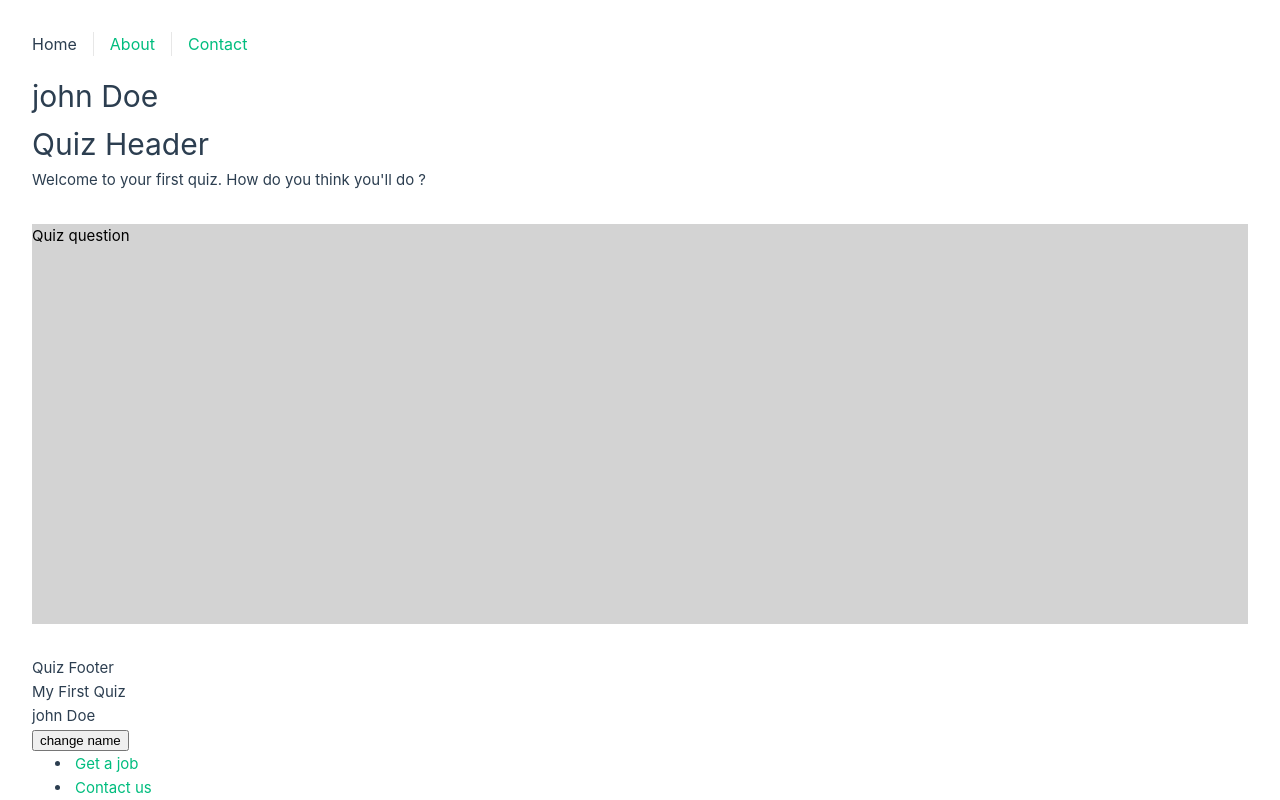
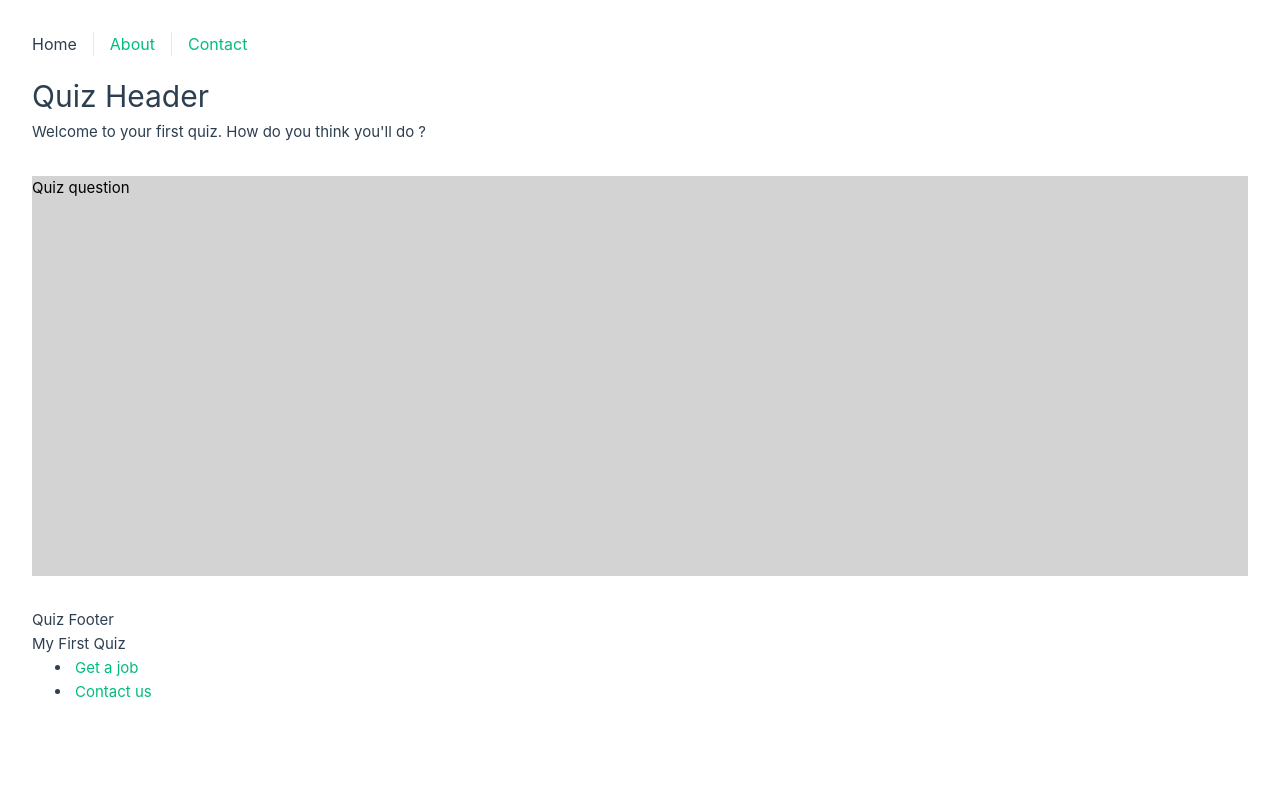
Before and after one commit to 012kirby210/laracast-vuejs-vite, a Vue app: page / in a window 1280 px wide. Built offline with nearby package versions, Linux system fonts and the light colour scheme.

Commit message:
Mix entre prop drill et injection.

```diff
--- a/src/components/Quiz/QuizFooter.vue
+++ b/src/components/Quiz/QuizFooter.vue
@@ -1,12 +1,11 @@
 <script setup>
   import QuizFooterLinks from "@/components/Quiz/QuizFooterLinks.vue";
 
-  defineProps({quiz: Object});
 </script>
 
 <template>
   <p>Quiz Footer</p>
-  <QuizFooterLinks :quiz="quiz" />
+  <QuizFooterLinks />
 </template>
 
 <style scoped>
--- a/src/components/Quiz/QuizFooterLinks.vue
+++ b/src/components/Quiz/QuizFooterLinks.vue
@@ -1,17 +1,12 @@
 <script setup>
   import {inject} from "vue";
 
-  let name = inject('name');
-
-  defineProps({quiz: Object});
+  let quiz = inject('quiz');
 
 </script>
 
 <template>
   <div>{{quiz.name}}</div>
-  <div>{{name.name}}</div>
-  <button @click.prevent="name.changeName">change name</button>
-
   <ul>
     <li><a href="#">Get a job</a></li>
     <li><a href="#">Contact us</a></li>
--- a/src/components/Quiz/QuizLayout.vue
+++ b/src/components/Quiz/QuizLayout.vue
@@ -3,24 +3,17 @@
   import QuizFooter from "@/components/Quiz/QuizFooter.vue";
   import QuizQuestion from "@/components/Quiz/QuizQuestion.vue";
 
-  import {provide, ref} from "vue";
+  import {provide} from "vue";
+  let props = defineProps({quiz: Object});
 
-  defineProps({quiz: Object});
-
-  let name = ref('john Doe');
-
-  provide('name',{
-    name,
-    changeName: () => name.value = 'Changed'
-  });
+  provide('quiz', props.quiz);
 
 </script>
 
 <template>
-  <h1>{{name}}</h1>
   <QuizHeader />
   <QuizQuestion />
-  <QuizFooter :quiz="quiz"/>
+  <QuizFooter/>
 </template>
 
 <style scoped>
```
